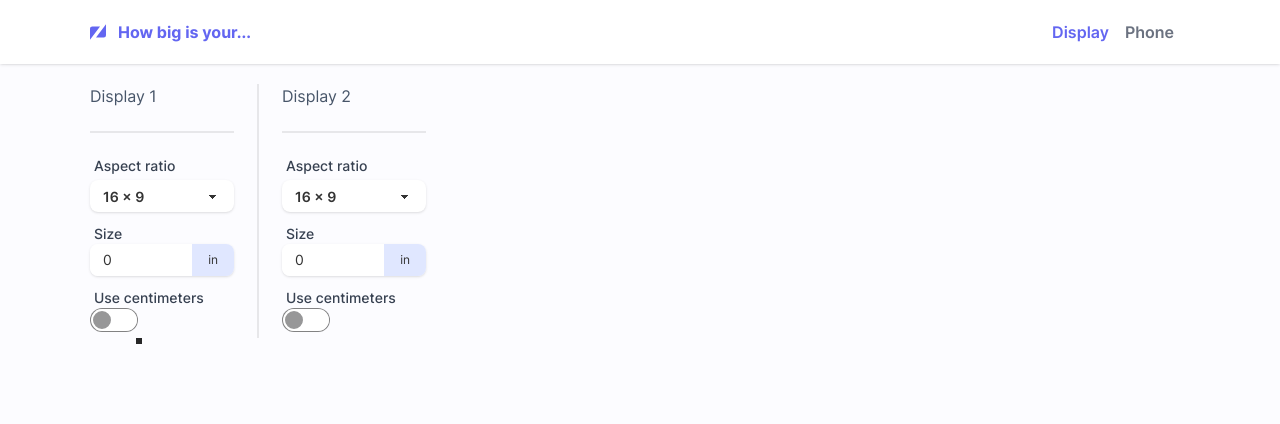
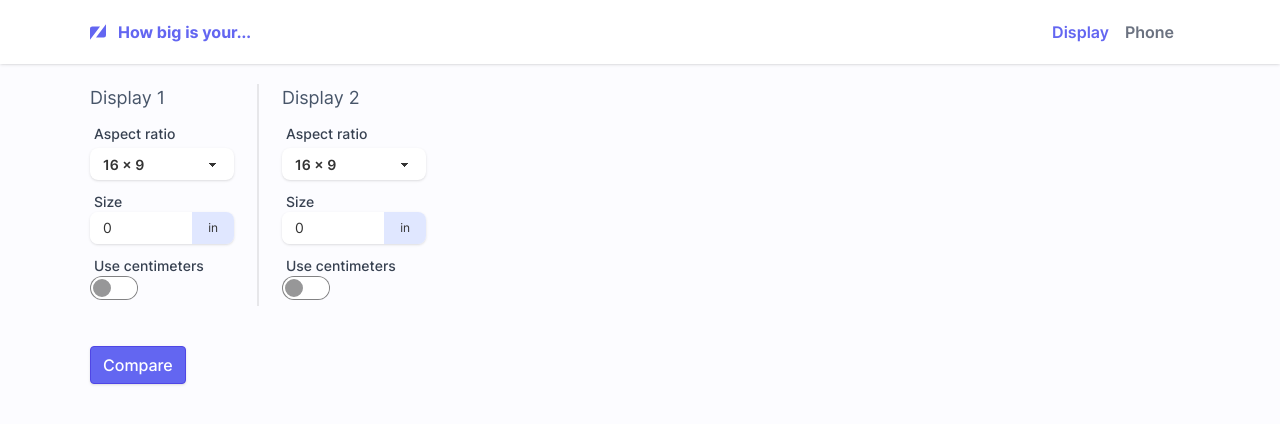
Before and after one commit to jacekobst1/howbigg, a Next.js app: page /compare/display in a window 1280 px wide. Shown: the top 424 px of the page. Built offline with nearby package versions, Linux system fonts and the light colour scheme.

Commit message:
Fix biggest display width. Add local state in Setup.tsx

```diff
--- a/src/app/compare/display/components/Presentation/Presentation.tsx
+++ b/src/app/compare/display/components/Presentation/Presentation.tsx
@@ -8,39 +8,6 @@ interface SetupProps {
 }
 
 export default function Presentation({ displays }: SetupProps) {
-  // const displays: Display[] = [
-  //   {
-  //     id: 1,
-  //     name: "Display 1",
-  //     aspectRatio: aspectRatios[1],
-  //     size: 24,
-  //     unit: "in",
-  //     width: 0,
-  //     height: 0,
-  //     aspectRatioDecimal: 0,
-  //   },
-  //   {
-  //     id: 2,
-  //     name: "Display 2",
-  //     aspectRatio: aspectRatios[3],
-  //     size: 34,
-  //     unit: "in",
-  //     width: 0,
-  //     height: 0,
-  //     aspectRatioDecimal: 0,
-  //   },
-  //   {
-  //     id: 3,
-  //     name: "Display 3",
-  //     aspectRatio: { label: "21 x 9", value: "21x9", decimalValue: 9 / 21 },
-  //     size: 34,
-  //     unit: "in",
-  //     width: 0,
-  //     height: 0,
-  //     aspectRatioDecimal: 0,
-  //   },
-  // ];
-
   setDimensionsOfDisplays(displays);
 
   const colors = ["red", "green", "blue", "purple", "yellow"];
@@ -52,13 +19,15 @@ export default function Presentation({ displays }: SetupProps) {
           <div
             key={display.id}
             style={{
+              position: "absolute",
+              opacity: 0.6,
+              transition: "all 0.8s ease",
               width: `${display.width}%`,
               height: `${display.height}%`,
               backgroundColor: colors[display.id - 1],
               zIndex: display.zIndex,
-              position: "absolute",
-              opacity: 0.6,
-              border: `3px solid black`,
+              border:
+                display.height * display.width > 0 ? "3px solid black" : "",
             }}
           />
         ))}
--- a/src/app/compare/display/components/Setup/DisplayConf.tsx
+++ b/src/app/compare/display/components/Setup/DisplayConf.tsx
@@ -38,8 +38,7 @@ export default function DisplayConf({ display, setDisplay }: DisplayProps) {
   return (
     <div className="flex">
       <div className="w-36">
-        <p className="text-slate-600">{display.name}</p>
-        <div className="divider divider-vertical" />
+        <p className="text-slate-600 text-lg mb-3">{display.name}</p>
         <div className="form-control">
           <Select
             defaultValue="16x9"
--- a/src/app/compare/display/components/Setup/Setup.tsx
+++ b/src/app/compare/display/components/Setup/Setup.tsx
@@ -2,6 +2,8 @@
 
 import DisplayConf from "@/app/compare/display/components/Setup/DisplayConf";
 import Display from "@/app/compare/display/types/Display";
+import Button from "@/components/buttons/Button";
+import { useState } from "react";
 
 interface SetupProps {
   displays: Display[];
@@ -9,27 +11,38 @@ interface SetupProps {
 }
 
 export default function Setup({ displays, setDisplays }: SetupProps) {
-  const setDisplay = (display: Display) => {
-    const newDisplays = displays.map((d) =>
+  const [localDisplays, setLocalDisplays] = useState(displays);
+
+  const setLocalDisplay = (display: Display) => {
+    const newDisplays = localDisplays.map((d) =>
       d.id === display.id ? display : d
     );
-    setDisplays(newDisplays);
+    setLocalDisplays(newDisplays);
+  };
+
+  const compare = () => {
+    setDisplays(localDisplays);
   };
 
   return (
+    <>
       <div className="flex">
-      {displays.map((display) => (
+        {localDisplays.map((localDisplay) => (
           <>
             <DisplayConf
-            key={display.id}
-            display={display}
-            setDisplay={setDisplay}
+              key={localDisplay.id}
+              display={localDisplay}
+              setDisplay={setLocalDisplay}
             />
-          {display.id !== displays[displays.length - 1].id && (
+            {localDisplay.id !== localDisplays[localDisplays.length - 1].id && (
               <div className="divider divider-horizontal" />
             )}
           </>
         ))}
       </div>
+      <Button className="mt-10" onClick={compare}>
+        Compare
+      </Button>
+    </>
   );
 }
--- a/src/app/compare/display/page.tsx
+++ b/src/app/compare/display/page.tsx
@@ -9,8 +9,9 @@ export default function Screen() {
   const [displays, setDisplays] = useState(generateDisplays(2));
 
   return (
-    <div>
+    <div className="mt-5">
       <Setup displays={displays} setDisplays={setDisplays} />
+      <div className="mt-10" />
       <Presentation displays={displays} />
     </div>
   );
--- a/src/app/compare/display/utils/displayGenerator.ts
+++ b/src/app/compare/display/utils/displayGenerator.ts
@@ -4,7 +4,7 @@ import Display from "@/app/compare/display/types/Display";
 const initDisplay = (id: number): Display => ({
   id: id,
   name: `Display ${id}`,
-  aspectRatio: aspectRatios[0],
+  aspectRatio: aspectRatios[1],
   size: 0,
   unit: "in",
   width: 0,
--- a/src/app/compare/display/utils/sizeCalculator.ts
+++ b/src/app/compare/display/utils/sizeCalculator.ts
@@ -14,6 +14,7 @@ function fillWidthAndHeight(displays: Display[]) {
       display.aspectRatio.decimalValue,
       display.size
     );
+
     display.width = width;
     display.height = height;
   });
@@ -31,20 +32,18 @@ function calculateSize(aspectRatio: number, diagonalSizeInch: number) {
 
 function changeDimensionsToPercentage(displays: Display[]) {
   const biggestDisplay = displays.reduce((prev, current) =>
-    prev.width * prev.height > current.width * current.height ? prev : current
+    prev.width > current.width ? prev : current
   );
-  const divider = Math.max(biggestDisplay.width, biggestDisplay.height);
+  const divider = Math.max(biggestDisplay.width);
 
   displays.forEach((display) => {
-    display.width = (display.width / divider) * 100;
-    display.height = (display.height / divider) * 100;
+    display.width = (display.width / divider) * 100 || 0;
+    display.height = (display.height / divider) * 100 || 0;
   });
 }
 
 function setZIndexFromBiggestToSmallest(displays: Display[]) {
-  const sortedDisplays = [...displays].sort(
-    (a, b) => b.width * b.height - a.width * a.height
-  );
+  const sortedDisplays = [...displays].sort((a, b) => b.width - a.width);
 
   displays.forEach((display) => {
     display.zIndex = sortedDisplays.indexOf(display);
--- a/src/components/buttons/Button.tsx
+++ b/src/components/buttons/Button.tsx
@@ -46,7 +46,7 @@ const Button = React.forwardRef<HTMLButtonElement, ButtonProps>(
         className={clsxm(
           "inline-flex items-center rounded font-medium",
           "focus:outline-none focus-visible:ring focus-visible:ring-primary-500",
-          "shadow-sm",
+          "shadow",
           "transition-colors duration-75",
           //#region  //*=========== Size ===========
           [
```
Lines whose indentation alone changed are shown as unchanged.
